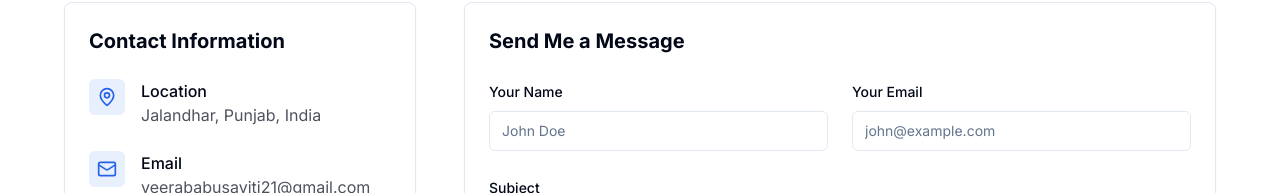
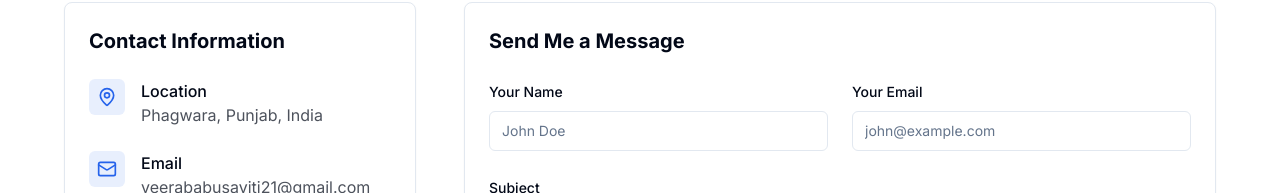
Before and after one commit to M1D0R1x/veeraportfolio2, a Next.js app: page / in a window 1280 px wide. Shown: the part 6118-6311 px from the top of the page. Built offline with nearby package versions, Linux system fonts and the light colour scheme.

Commit message:
feat: update location in contact section from Jalandhar to Phagwara

```diff
--- a/components/contact.tsx
+++ b/components/contact.tsx
@@ -121,7 +121,7 @@ export default function Contact() {
                                         </div>
                                         <div>
                                             <h4 className="font-medium">Location</h4>
-                                            <p className="text-foreground/70">Jalandhar, Punjab, India</p>
+                                            <p className="text-foreground/70">Phagwara, Punjab, India</p>
                                         </div>
                                     </div>
 
```
